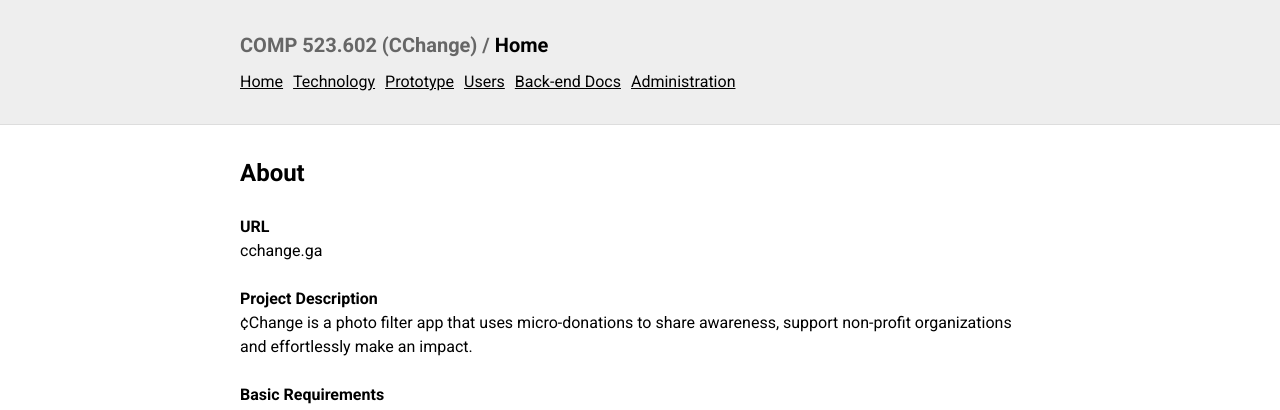
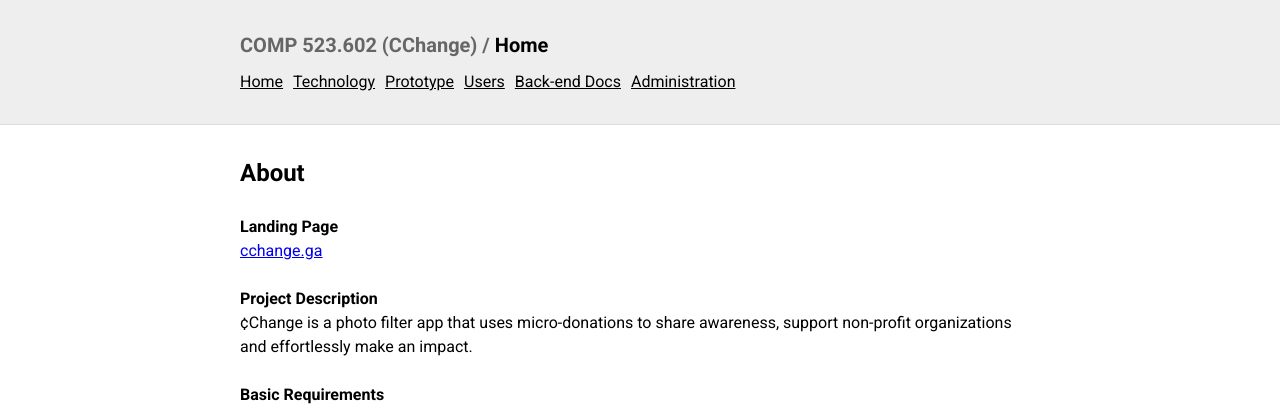
Before and after one commit to comp523-602/cchange-project, a Jekyll site: the page built from index.md, in a window 1280 px wide. Shown: the top 410 px of the page. Built offline with Jekyll 4.4.1, drawn with Linux system fonts in a browser that asks for light colours.

Commit message:
Updated Index

```diff
--- a/index.md
+++ b/index.md
@@ -6,8 +6,8 @@ layout: basic
 
 # About
 
-**URL**
-cchange.ga
+**Landing Page**
+[cchange.ga](http://cchange.ga)
 
 **Project Description**
 ¢Change is a photo filter app that uses micro-donations to share awareness, support non-profit organizations and effortlessly make an impact.
```
